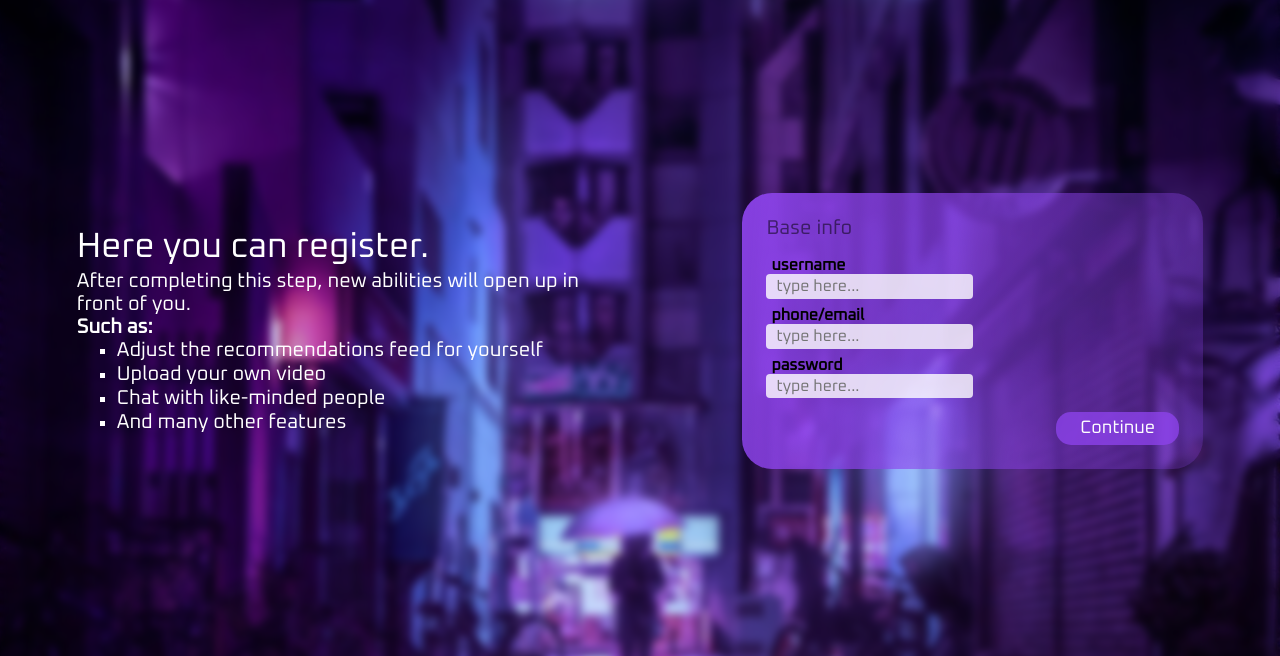
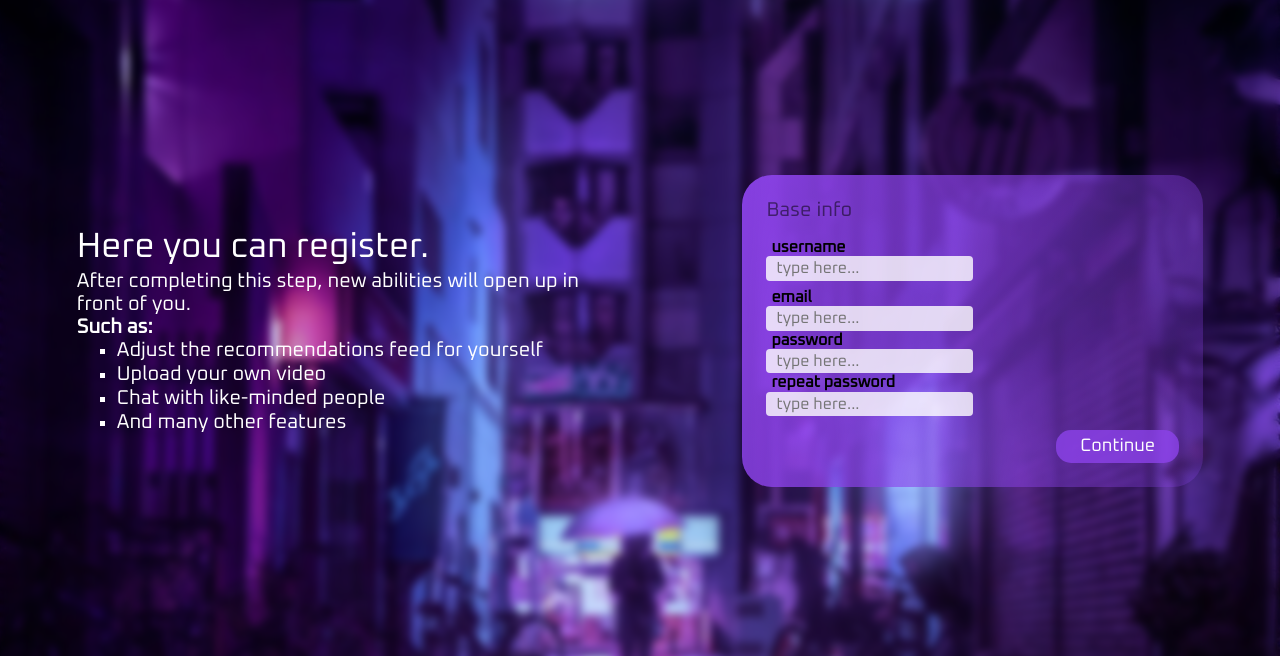
Before and after one commit to mrSkyGuy/amv.net, a Flask app: page /sign-up-in in a window 1280 px wide. Shown: the part 69-725 px from the top of the page. Run offline with Flask 2, Linux system fonts and the light colour scheme; some web fonts are replaced.

Commit message:
rewrite sign up form with flask wtf. With validation

```diff
--- a/app/data/routes.py
+++ b/app/data/routes.py
@@ -1,5 +1,7 @@
 from flask import redirect, render_template
+
 from main import app
+from forms.sign_up import SignUpForm
 
 
 @app.route("/")
@@ -12,6 +14,9 @@ def feed():
     return render_template("feed.html")
 
 
-@app.route("/sign-up-in")
+@app.route("/sign-up-in", methods=['GET', 'POST'])
 def test():
-    return render_template("sign-up-in.html")
+    sign_up_form = SignUpForm()
+    if sign_up_form.validate_on_submit():
+        return redirect("/feed")
+    return render_template("sign-up-in.html", sign_up_form=sign_up_form)
--- /dev/null
+++ b/app/forms/sign_up.py
@@ -0,0 +1,73 @@
+from flask_wtf import FlaskForm
+from wtforms import StringField, PasswordField, SubmitField, EmailField
+from wtforms.validators import ValidationError, DataRequired, Length, Email, EqualTo
+from werkzeug.security import check_password_hash, generate_password_hash
+
+from data.models.users import User
+from data.db_session import create_session
+from string import ascii_letters
+
+
+class SignUpForm(FlaskForm):
+    username = StringField(
+        "username",
+        validators=[
+            DataRequired("You missed the field"),
+            Length(
+                min=3,
+                max=20,
+                message="Username must be longer than 3 characters "
+                       + "and shorter than 20 characters",
+            ),
+        ],
+    )
+    email = EmailField(
+        "email",
+        validators=[
+            DataRequired("You missed the field"),
+            Email("It doesn't look like an email address 🤔"),
+        ],
+    )
+    password = PasswordField(
+        "password",
+        validators=[
+            DataRequired("You missed the field"),
+            Length(min=8, message="Password must be longer 8 characters"),
+        ],
+    )
+    password_again = PasswordField(
+        "repeat password",
+        validators=[
+            DataRequired("You missed the field"),
+            EqualTo("password", "Passwords don't match"),
+        ],
+    )
+
+    submit = SubmitField("Continue")
+
+    def set_password(self, password):
+        self.hashed_password = generate_password_hash(password)
+
+    def check_password(self, password):
+        return check_password_hash(self.hashed_password, password)
+
+    def validate_username(self, username):
+        def check_symbols(string):
+            available_symbols = ascii_letters + "1234567890_."
+            for symbol in string:
+                if symbol not in available_symbols:
+                    return False
+            return True
+
+        if not check_symbols(username.data):
+            raise ValidationError(
+                "In your password must be only "
+                + "lattin letters, numbers, dots and underlines"
+            )
+
+        if create_session().query(User).filter(User.username == username.data).first():
+            raise ValidationError("This username is already taken")
+
+    def validate_email(self, email):
+        if create_session().query(User).filter(User.email == email.data).first():
+            raise ValidationError("This email is already taken")
--- a/app/templates/sign-up-in.html
+++ b/app/templates/sign-up-in.html
@@ -30,7 +30,7 @@
       </a>
 
       <div class="sign-buttons">
-        <a class="button-sign " href="javascript:void(0);">Sign up</a>
+        <a class="button-sign" href="javascript:void(0);">Sign up</a>
         <a class="button-sign" href="javascript:void(0);">Sign in</a>
         <div class="selected-tab-indicator"></div>
       </div>
@@ -56,21 +56,64 @@
       <div class="sign-up-in__form">
         <div class="sign-up-in__form-header">Base info</div>
 
-        <form action="#" class="form" method="post">
+        <form action="#" class="form" method="post" novalidate>
+          {{ sign_up_form.csrf_token }}
+
           <div class="form__row">
-            <label for="username" class="form__input-label">username</label>
-            <input type="text" name="username" placeholder="type here..." class="form__input">
+            <!-- <label for="username" class="form__input-label">username</label> -->
+            <!-- <input type="text" name="username" placeholder="type here..." class="form__input"> -->
+            {{ sign_up_form.username.label(class="form__input-label") }}
+            {{ sign_up_form.username(
+                class="form__input",
+                placeholder="type here..."
+              ) }}
+
+            {% for error in sign_up_form.username.errors %}
+              <span style="color: red;">{{ error }}</span>
+            {% endfor %}
           </div>
           <div class="form__row">
-            <label for="phone-email" class="form__input-label">phone/email</label>
-            <input type="text" name="phone-email" placeholder="type here..." class="form__input">
+            <!-- <label for="phone-email" class="form__input-label">phone/email</label> -->
+            <!-- <input type="text" name="phone-email" placeholder="type here..." class="form__input"> -->
+            {{ sign_up_form.email.label(class="form__input-label") }}
+            {{ sign_up_form.email(
+                class="form__input",
+                placeholder="type here..."
+              ) }}
+
+            {% for error in sign_up_form.email.errors %}
+              <span style="color: red;">{{ error }}</span>
+            {% endfor %}
           </div>
           <div class="form__row">
-            <label for="password" class="form__input-label">password</label>
-            <input type="password" name="password" placeholder="type here..." class="form__input">
+            <!-- <label for="password" class="form__input-label">password</label> -->
+            <!-- <input type="password" name="password" placeholder="type here..." class="form__input"> -->
+            {{ sign_up_form.password.label(class="form__input-label") }}
+            {{ sign_up_form.password(
+                class="form__input",
+                placeholder="type here..."
+              ) }}
+
+            {% for error in sign_up_form.password.errors %}
+              <span style="color: red;">{{ error }}</span>
+            {% endfor %}
+          </div>
+          <div class="form__row">
+            <!-- <label for="password" class="form__input-label">repeat password</label> -->
+            <!-- <input type="password" name="password" placeholder="type here..." class="form__input"> -->
+            {{ sign_up_form.password_again.label(class="form__input-label") }}
+            {{ sign_up_form.password_again(
+                class="form__input",
+                placeholder="type here..."
+              ) }}
+
+            {% for error in sign_up_form.password_again.errors %}
+              <span style="color: red;">{{ error }}</span>
+            {% endfor %}
           </div>
 
-          <input type="submit" class="form__submit" value="Continue">
+          <!-- <input type="submit" class="form__submit" value="Continue"> -->
+          {{ sign_up_form.submit(class="form__submit") }}
         </form>
       </div>
     </div>
```
